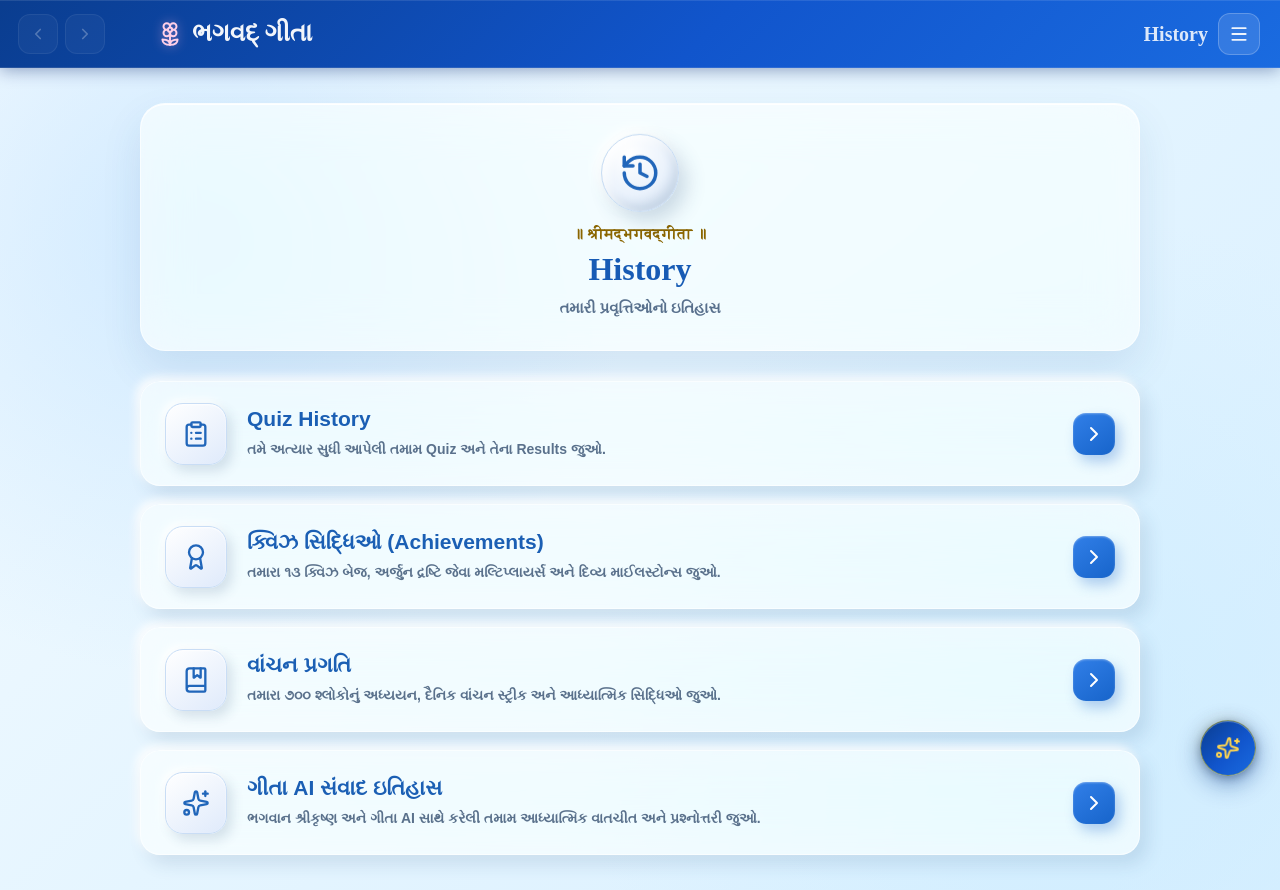
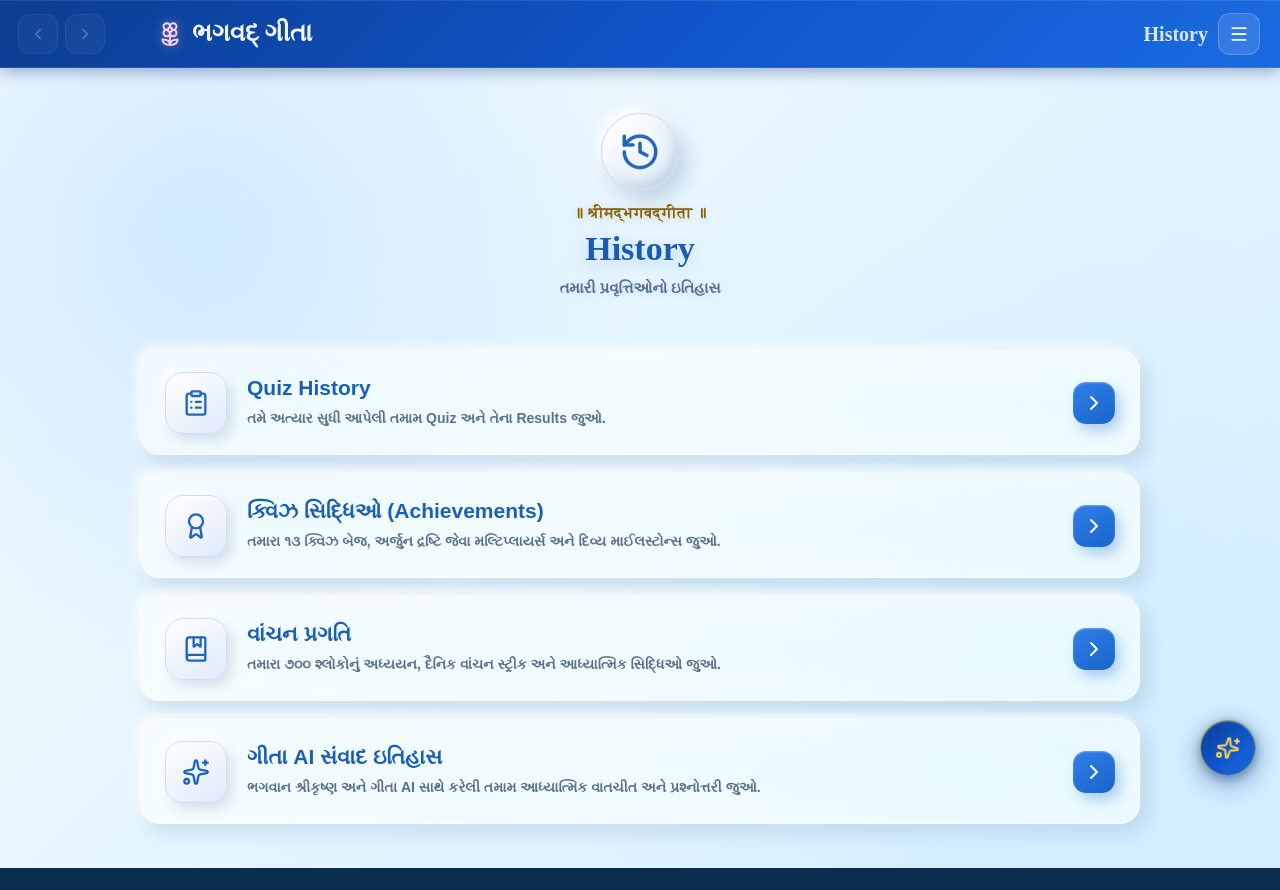
Before and after one commit to aambaliyamanav-star/bhagavad-gita-website, a React (Vite) app in the folder frontend/: page /history in a window 1280 px wide. After the commit the page ends 868 px from the top, so only its background shows below. Built offline with nearby package versions, Linux system fonts and the light colour scheme; sample sign-in values are in the browser's storage.

Commit message:
Remove header box container and apply subtle background drop-shadow on FavouriteShlokas and History pages

```diff
--- a/frontend/src/pages/FavouriteShlokas.css
+++ b/frontend/src/pages/FavouriteShlokas.css
@@ -58,70 +58,56 @@
 }
 
 /* =====================================================
-   HEADER BOX
+   HEADER BOX (REMOVED BOX - DIRECT ON BACKGROUND WITH SHADOW)
 ===================================================== */
 
 .favourite-header {
   text-align: center;
   max-width: 1050px;
-  margin: 0 auto 35px;
-  padding: 30px 25px;
+  margin: 0 auto 30px;
+  padding: 10px 20px 20px;
 
-  background: rgba(255, 255, 255, 0.65);
-  backdrop-filter: blur(24px) saturate(180%);
-  -webkit-backdrop-filter: blur(24px) saturate(180%);
+  background: transparent;
+  backdrop-filter: none;
+  -webkit-backdrop-filter: none;
 
-  border: 1px solid rgba(255, 255, 255, 0.6);
-  border-radius: 20px;
-  box-shadow: 0 10px 28px rgba(35, 91, 135, 0.08);
+  border: none;
+  box-shadow: none;
   box-sizing: border-box;
 
   animation: fadeUp 0.8s ease-out forwards;
 }
 
 .favourite-om {
-
   font-size: 58px;
-
   line-height: 1;
-
   margin-bottom: 10px;
-
   color: #216da5;
-
-  text-shadow:
-    0 2px 4px rgba(35, 100, 150, 0.18);
+  filter: drop-shadow(0 4px 14px rgba(33, 109, 165, 0.28));
+  text-shadow: 0 3px 12px rgba(35, 100, 150, 0.25);
 }
 
 .favourite-sacred-title {
-
   margin: 0 0 10px;
-
   font-size: 20px;
-
   font-weight: 600;
-
   color: #286d9f;
+  text-shadow: 0 2px 10px rgba(40, 109, 159, 0.20);
 }
 
 .favourite-header h1 {
-
   margin: 8px 0;
-
   font-size: 36px;
-
   font-weight: 800;
-
   color: #174a76;
+  text-shadow: 0 4px 18px rgba(23, 74, 118, 0.22), 0 1px 2px rgba(255, 255, 255, 0.85);
 }
 
 .favourite-header p:last-child {
-
-  margin-top: 10px;
-
+  margin-top: 8px;
   font-size: 16px;
-
   color: #52718b;
+  text-shadow: 0 2px 8px rgba(35, 91, 135, 0.15);
 }
 
 
@@ -767,7 +753,14 @@
    DARK HEADER & TOP BAR & CARDS
 ===================================================== */
 
-[data-theme="dark"] .favourite-header,
+[data-theme="dark"] .favourite-header {
+  background: transparent !important;
+  border: none !important;
+  box-shadow: none !important;
+  backdrop-filter: none !important;
+  -webkit-backdrop-filter: none !important;
+}
+
 [data-theme="dark"] .favourite-top-bar,
 [data-theme="dark"] .favourite-card,
 [data-theme="dark"] .favourite-empty-card {
@@ -778,20 +771,23 @@
 
 [data-theme="dark"] .favourite-om {
   color: #71b8ed !important;
-  text-shadow: 0 3px 10px rgba(60, 155, 220, 0.35) !important;
+  filter: drop-shadow(0 4px 16px rgba(0, 0, 0, 0.5));
+  text-shadow: 0 4px 16px rgba(113, 184, 237, 0.40) !important;
 }
 
 [data-theme="dark"] .favourite-sacred-title {
   color: #76b8e5 !important;
+  text-shadow: 0 2px 12px rgba(118, 184, 229, 0.35);
 }
 
 [data-theme="dark"] .favourite-header h1 {
   color: #9bd1f5 !important;
-  text-shadow: 0 2px 8px rgba(50, 140, 205, 0.20) !important;
+  text-shadow: 0 4px 20px rgba(0, 0, 0, 0.6), 0 2px 10px rgba(155, 209, 245, 0.35) !important;
 }
 
 [data-theme="dark"] .favourite-header p:last-child {
   color: #9abbd3 !important;
+  text-shadow: 0 2px 10px rgba(0, 0, 0, 0.5);
 }
 
 [data-theme="dark"] .favourite-count strong {
--- a/frontend/src/pages/History.css
+++ b/frontend/src/pages/History.css
@@ -46,35 +46,19 @@ background:
 
 
 /* =====================================================
-   HEADER
+   HEADER (REMOVED BOX - DIRECT ON BACKGROUND WITH SHADOW)
 ===================================================== */
 
 .history-header {
   max-width: 1000px;
-
   margin: 0 auto 30px;
-
-  padding: 30px 25px;
-
+  padding: 10px 20px 20px;
   text-align: center;
-
-  border-radius: 25px;
-
-  background: rgba(255, 255, 255, 0.65);
-
-  border: 1px solid rgba(255, 255, 255, 0.6);
-
-  box-shadow:
-    0 18px 40px rgba(34, 83, 140, 0.10),
-    inset 0 1px 0 rgba(255, 255, 255, 0.95);
-
-  backdrop-filter: blur(24px) saturate(180%);
-  -webkit-backdrop-filter: blur(24px) saturate(180%);
-
-  transition:
-    background 0.35s ease,
-    border 0.35s ease,
-    box-shadow 0.35s ease;
+  background: transparent;
+  border: none;
+  box-shadow: none;
+  backdrop-filter: none;
+  -webkit-backdrop-filter: none;
 }
 
 
@@ -174,14 +158,11 @@ background:
 
 .history-sacred-title {
   margin: 0 0 8px;
-
   color: #8a6500;
-
   font-size: 15px;
-
   font-weight: 800;
-
   letter-spacing: 0.5px;
+  text-shadow: 0 2px 10px rgba(138, 101, 0, 0.18);
 }
 
 
@@ -191,12 +172,10 @@ background:
 
 .history-header h1 {
   margin: 0 0 8px;
-
   color: #175bb5;
-
-  font-size: 32px;
-
+  font-size: 34px;
   font-weight: 900;
+  text-shadow: 0 4px 18px rgba(23, 91, 181, 0.22), 0 1px 2px rgba(255, 255, 255, 0.85);
 }
 
 
@@ -206,14 +185,11 @@ background:
 
 .history-header > p:last-child {
   margin: 0;
-
   color: #58708d;
-
   font-size: 15px;
-
   font-weight: 600;
-
   line-height: 1.6;
+  text-shadow: 0 2px 8px rgba(33, 102, 186, 0.12);
 }
 
 
@@ -539,16 +515,11 @@ background:
 
 [data-theme="dark"] .history-header,
 .dark .history-header {
-  background: rgba(10, 25, 55, 0.55);
-
-  border-color: rgba(96, 165, 250, 0.25);
-
-  box-shadow:
-    0 18px 45px rgba(0, 0, 0, 0.30),
-    inset 0 1px 0 rgba(255, 255, 255, 0.035);
-
-  backdrop-filter: blur(24px) saturate(180%);
-  -webkit-backdrop-filter: blur(24px) saturate(180%);
+  background: transparent !important;
+  border: none !important;
+  box-shadow: none !important;
+  backdrop-filter: none !important;
+  -webkit-backdrop-filter: none !important;
 }
 
 
@@ -587,6 +558,7 @@ background:
 [data-theme="dark"] .history-sacred-title,
 .dark .history-sacred-title {
   color: #e2c65d;
+  text-shadow: 0 2px 12px rgba(226, 198, 93, 0.35);
 }
 
 
@@ -597,6 +569,7 @@ background:
 [data-theme="dark"] .history-header h1,
 .dark .history-header h1 {
   color: #70aaf2;
+  text-shadow: 0 4px 20px rgba(0, 0, 0, 0.65), 0 2px 10px rgba(112, 170, 242, 0.35);
 }
 
 
@@ -607,6 +580,7 @@ background:
 [data-theme="dark"] .history-header > p:last-child,
 .dark .history-header > p:last-child {
   color: #9bb0c7;
+  text-shadow: 0 2px 10px rgba(0, 0, 0, 0.5);
 }
 
 
```
